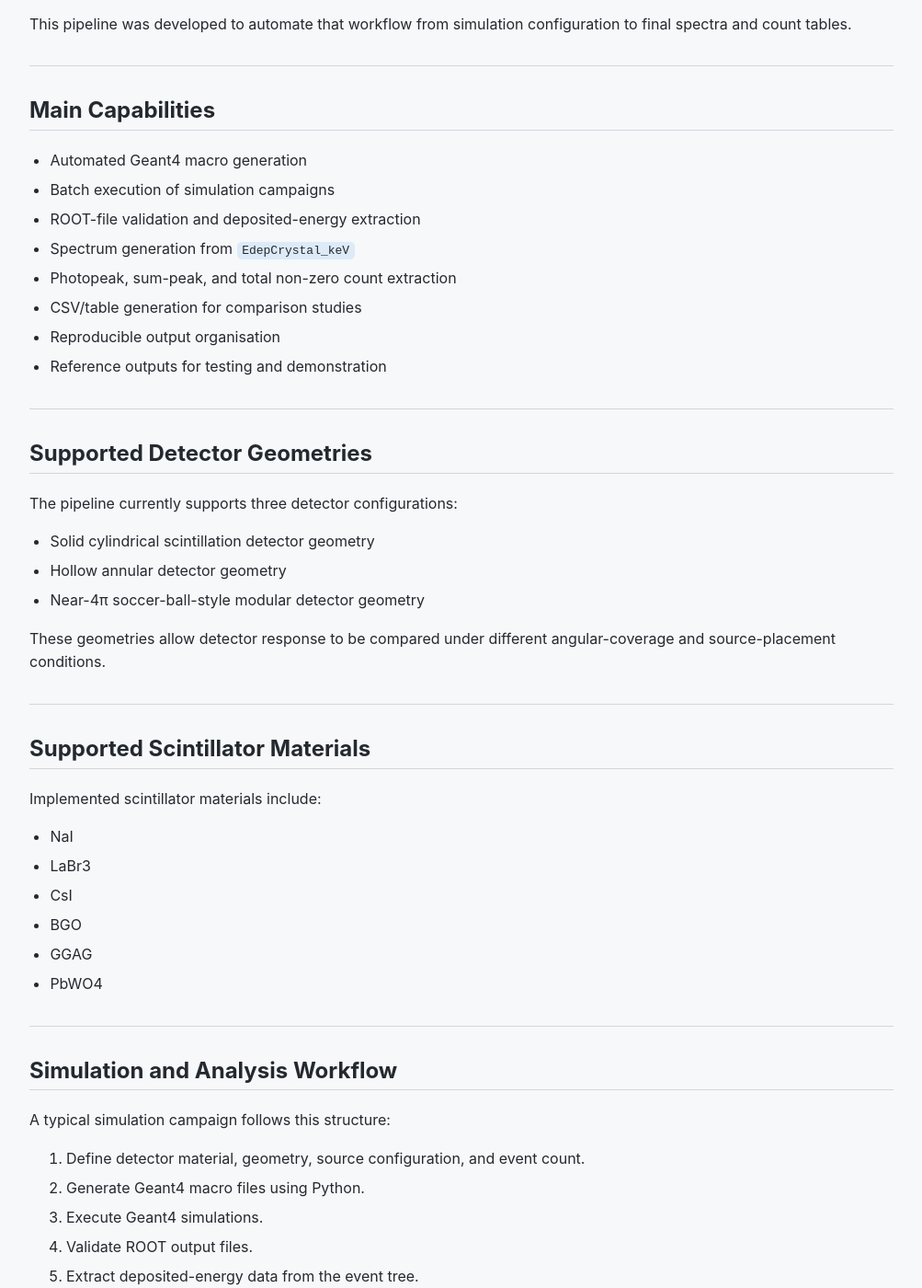
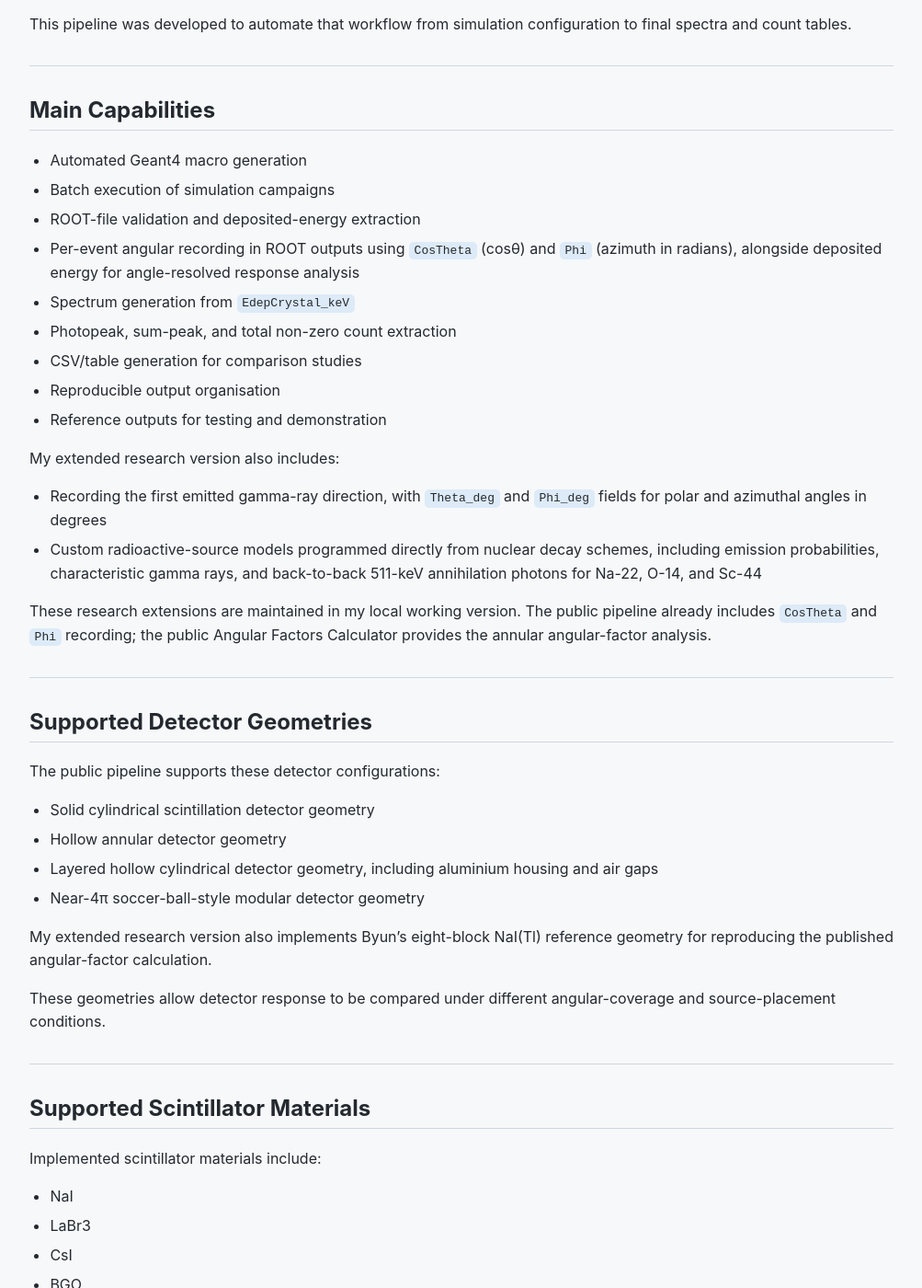
Before and after one commit to ayushpriyadarshi-18/ayushpriyadarshi-18.github.io, a Jekyll site: the page built from software.md, in a window 1280 px wide and 1400 px high, scrolled down 1541 px. Shown: the whole window at 92% size, without its empty margins (138-1141 px from the left). Built offline with Jekyll 4.4.1, drawn with Linux system fonts in a browser that asks for light colours; some of the changed text lies outside the part shown.

Commit message:
Add grant recognition and expand simulation capabilities

```diff
--- a/software.md
+++ b/software.md
@@ -55,21 +55,32 @@ This pipeline was developed to automate that workflow from simulation configurat
 - Automated Geant4 macro generation
 - Batch execution of simulation campaigns
 - ROOT-file validation and deposited-energy extraction
+- Per-event angular recording in ROOT outputs using `CosTheta` (cosθ) and `Phi` (azimuth in radians), alongside deposited energy for angle-resolved response analysis
 - Spectrum generation from `EdepCrystal_keV`
 - Photopeak, sum-peak, and total non-zero count extraction
 - CSV/table generation for comparison studies
 - Reproducible output organisation
 - Reference outputs for testing and demonstration
 
+My extended research version also includes:
+
+- Recording the first emitted gamma-ray direction, with `Theta_deg` and `Phi_deg` fields for polar and azimuthal angles in degrees
+- Custom radioactive-source models programmed directly from nuclear decay schemes, including emission probabilities, characteristic gamma rays, and back-to-back 511-keV annihilation photons for Na-22, O-14, and Sc-44
+
+These research extensions are maintained in my local working version. The public pipeline already includes `CosTheta` and `Phi` recording; the public Angular Factors Calculator provides the annular angular-factor analysis.
+
 ---
 
 ## Supported Detector Geometries
 
-The pipeline currently supports three detector configurations:
+The public pipeline supports these detector configurations:
 
 - Solid cylindrical scintillation detector geometry
 - Hollow annular detector geometry
+- Layered hollow cylindrical detector geometry, including aluminium housing and air gaps
 - Near-4π soccer-ball-style modular detector geometry
+
+My extended research version also implements Byun's eight-block NaI(Tl) reference geometry for reproducing the published angular-factor calculation.
 
 These geometries allow detector response to be compared under different angular-coverage and source-placement conditions.
 
@@ -98,7 +109,7 @@ A typical simulation campaign follows this structure:
 4. Validate ROOT output files.
 5. Extract deposited-energy data from the event tree.
 6. Generate deposited-energy spectra.
-7. Extract photopeak, sum-peak, and total non-zero deposited-energy counts.
+7. Extract photopeak, sum-peak, and total non-zero deposited-energy counts; analyse `CosTheta` and `Phi` alongside deposited energy to build angular response distributions. The extended research version also records `Theta_deg` and `Phi_deg` for angular-factor studies.
 8. Export final results as plots and comparison tables.
 
 ---
```
Also changed, not shown: other parts of software.md (+1 -0 lines), publications.md (+2 -0 lines), research.md (+1 -1 lines), 2 other files.
